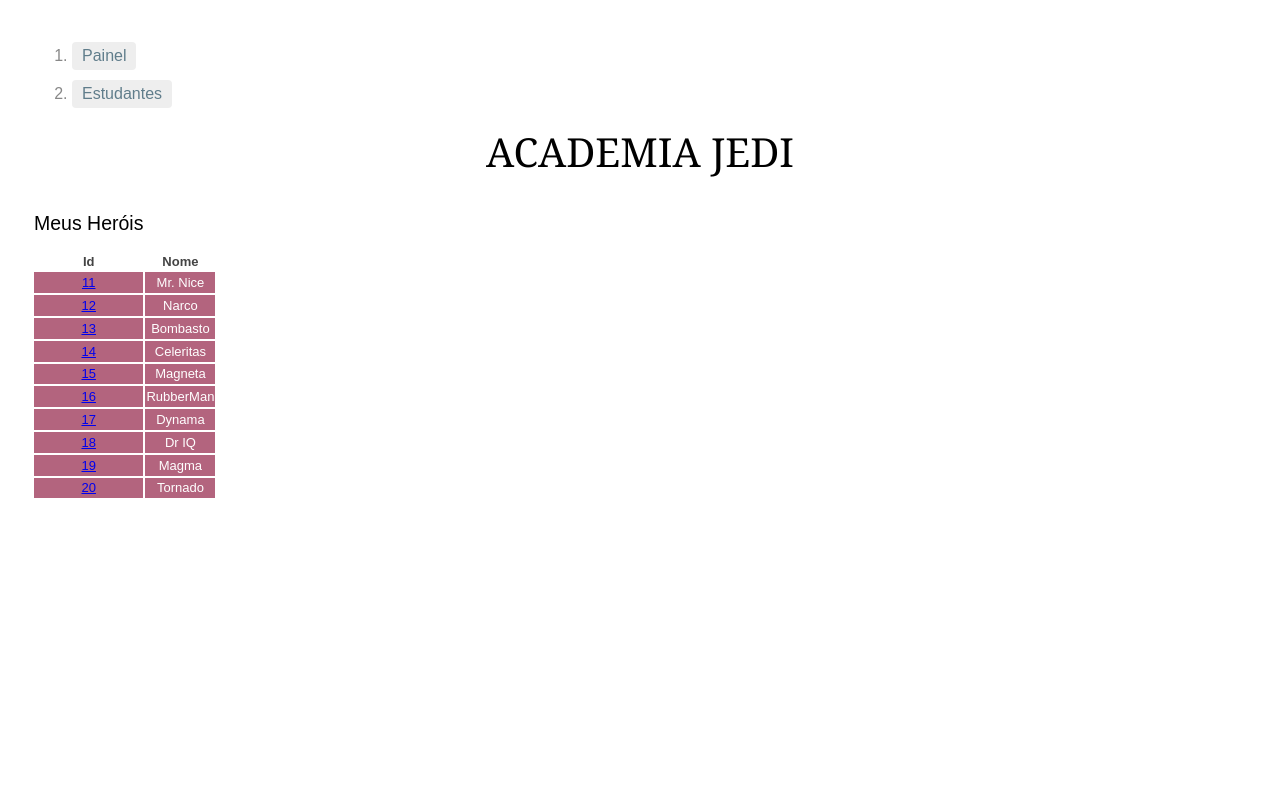
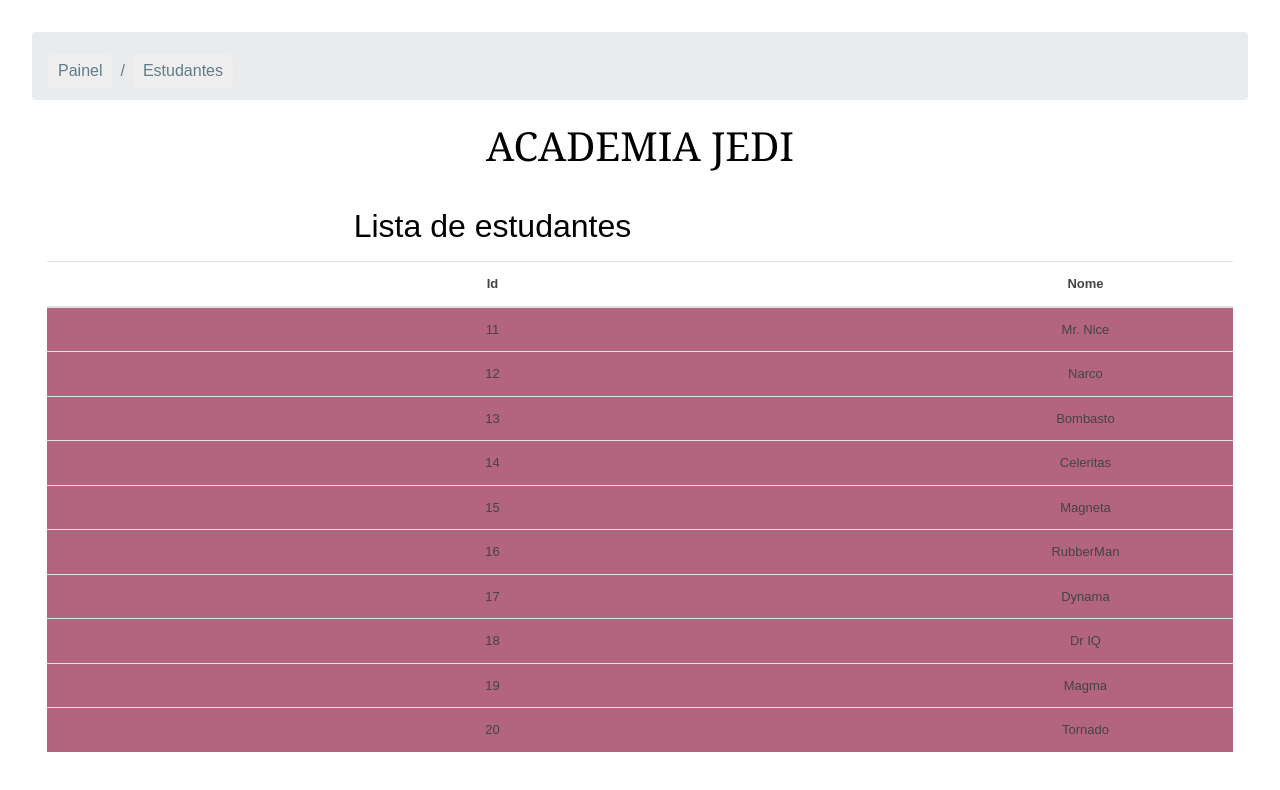
Before and after one commit to KaliaryCisne/academia-jedi, an Angular app: page /estudantes in a window 1280 px wide. Shown: the top 790 px of the page. Built offline with nearby package versions, Linux system fonts and the light colour scheme.

Commit message:
Ultima versao

```diff
--- a/src/app/app-routing.module.ts
+++ b/src/app/app-routing.module.ts
@@ -11,7 +11,8 @@ const routes: Routes = [
   {path:'painel', component: PainelComponent},
   {path:'estudantes', component: EstudantesComponent},
   {path:'detalhe/:id', component: EstudanteDetalheComponent}
-]
+];
+
 @NgModule({
   imports: [RouterModule.forRoot(routes)],
   exports: [RouterModule]
--- a/src/app/app.module.ts
+++ b/src/app/app.module.ts
@@ -1,6 +1,6 @@
 import { BrowserModule } from '@angular/platform-browser';
 import { NgModule } from '@angular/core';
-import  {FormsModule} from '@angular/forms';
+import {FormsModule} from '@angular/forms';
 
 import { AppComponent } from './app.component';
 import { EstudantesComponent } from './estudantes/estudantes.component';
--- a/src/app/estudante-detalhe/estudante-detalhe.component.html
+++ b/src/app/estudante-detalhe/estudante-detalhe.component.html
@@ -14,3 +14,6 @@
     </tr>
   </table>
 </div>
+<div>
+  <button (click)="voltar()">voltar</button>
+</div>
--- a/src/app/estudante-detalhe/estudante-detalhe.component.ts
+++ b/src/app/estudante-detalhe/estudante-detalhe.component.ts
@@ -1,7 +1,8 @@
-import { Component, OnInit } from '@angular/core';
+import { Component, OnInit, Input } from '@angular/core';
 import { Estudante } from '../estudante';
 import { EstudantesServiceService } from '../estudantes-service.service';
 import { ActivatedRoute } from '@angular/router';
+import { Location } from '@angular/common';
 
 @Component({
   selector: 'app-estudante-detalhe',
@@ -10,13 +11,11 @@ import { ActivatedRoute } from '@angular/router';
 })
 export class EstudanteDetalheComponent implements OnInit {
 
- estudante: Estudante;
+  @Input() estudante: Estudante;
 
   constructor(private route: ActivatedRoute,
               private estudanteService: EstudantesServiceService,
-              private location: Location) {
-
-   }
+              private location: Location ) {}
 
   ngOnInit() {
     this.getEstudante();
@@ -28,4 +27,8 @@ export class EstudanteDetalheComponent implements OnInit {
         .subscribe(estudante=> this.estudante= estudante);
   }
 
+  voltar(): void{
+    this.location.back();
+  }
+
 }
--- a/src/app/estudantes-service.service.ts
+++ b/src/app/estudantes-service.service.ts
@@ -13,7 +13,7 @@ export class EstudantesServiceService {
   }
 
   getEstudante(id: number): Observable<Estudante> {
-    return of(ESTUDANTES.find(estudante => estudante.id === id));
+    return of(ESTUDANTES.find(Estudante => Estudante.id === id));
   }
 
   constructor() { }
--- a/src/app/estudantes/estudantes.component.html
+++ b/src/app/estudantes/estudantes.component.html
@@ -5,13 +5,13 @@
         <div class="row">
             <table class="table table-condensed">
                     <thead>
-                        <label><h2>Meus Heróis</h2></label>
+                        <label><h2>Lista de estudantes</h2></label>
                         <tr>
                             <th>Id</th>
                             <th>Nome</th>
                         </tr>
-                        <tr class="teste" *ngFor="let estudante of estudantes" [class.selected]="teste === estudanteSelecionado">
-                            <td><a routerLink='/detalhe/{{estudante.id}}'>{{estudante.id}}</a>
+                        <tr class="teste" *ngFor="let estudante of estudantes" routerLink='/detalhe/{{estudante.id}}'>
+                            <td><a>{{estudante.id}}</a>
                             </td>
                             <td>{{estudante.nome}}</td>
                         </tr>
@@ -20,12 +20,7 @@
                 </table>
         </div>
 
-        <!--<div class="row">
-            <div class="col-sm-12">
-                <h2 class="text-left">Detalhes do {{estudanteSelecionado.nome | uppercase}} </h2>
-            </div>
-        </div> -->
-       <!-- <app-estudante-detalhe [estudante] = "estudanteSelecionado"></app-estudante-detalhe> -->
+
     </div>
 
 </div>
--- a/src/app/painel/painel.component.html
+++ b/src/app/painel/painel.component.html
@@ -1,4 +1,4 @@
-<h3>Rancking Jedi</h3>
+<h3>Ranking Jedi</h3>
 <div class="grid grid-pad">
   <a *ngFor="let estudante of estudantes" class="col-1-5" routerLink="/detalhe/{{estudante.id}}">
     <div class="module estudante">
--- a/src/index.html
+++ b/src/index.html
@@ -7,6 +7,7 @@
 
   <meta name="viewport" content="width=device-width, initial-scale=1">
   <link rel="icon" type="image/x-icon" href="favicon.ico">
+  <link rel="stylesheet" href="https://stackpath.bootstrapcdn.com/bootstrap/4.1.3/css/bootstrap.min.css">
 </head>
 <body>
   <app-root></app-root>
```
Also changed, not shown: .angulardoc.json (added), 1 other file (tests, documents, lock files or other folders).
